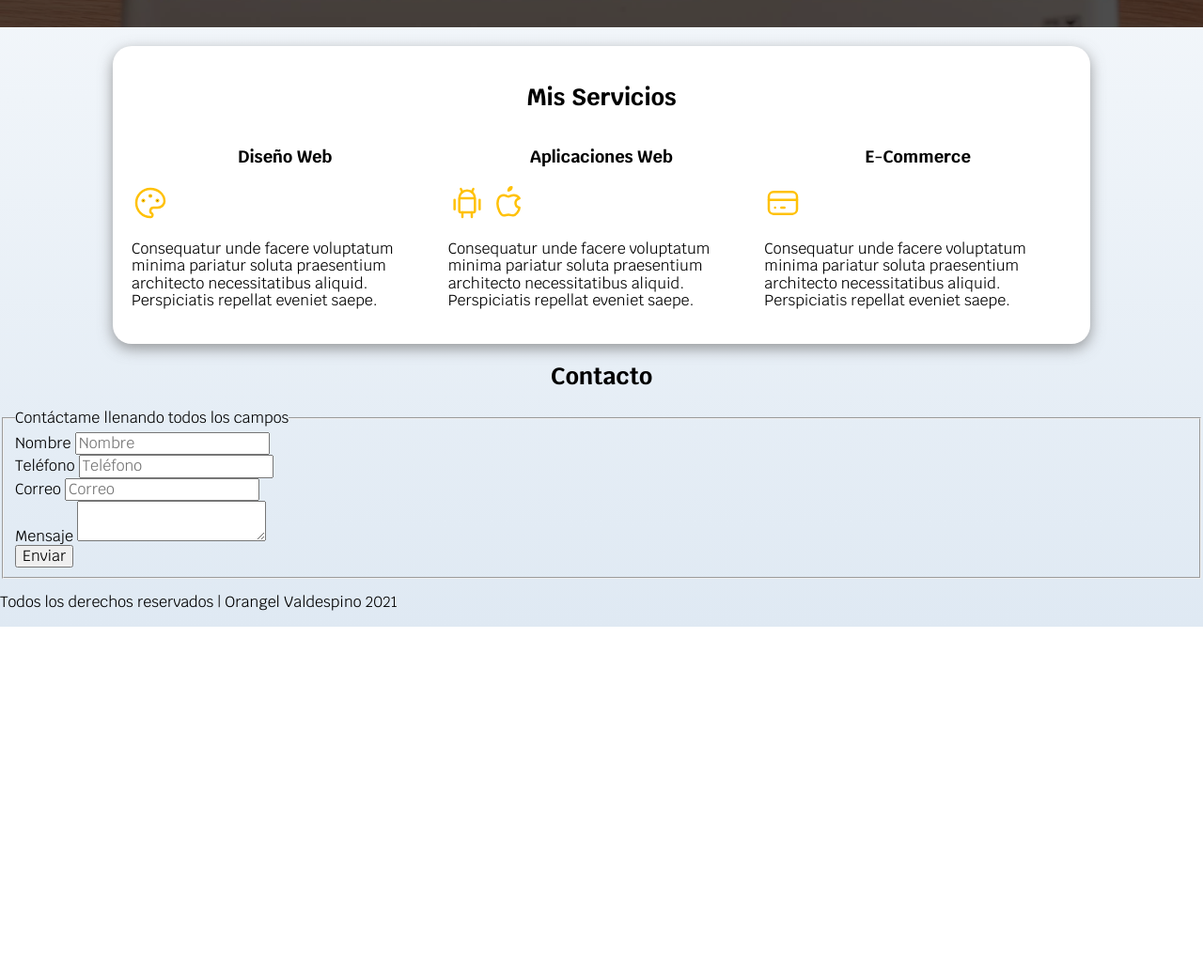
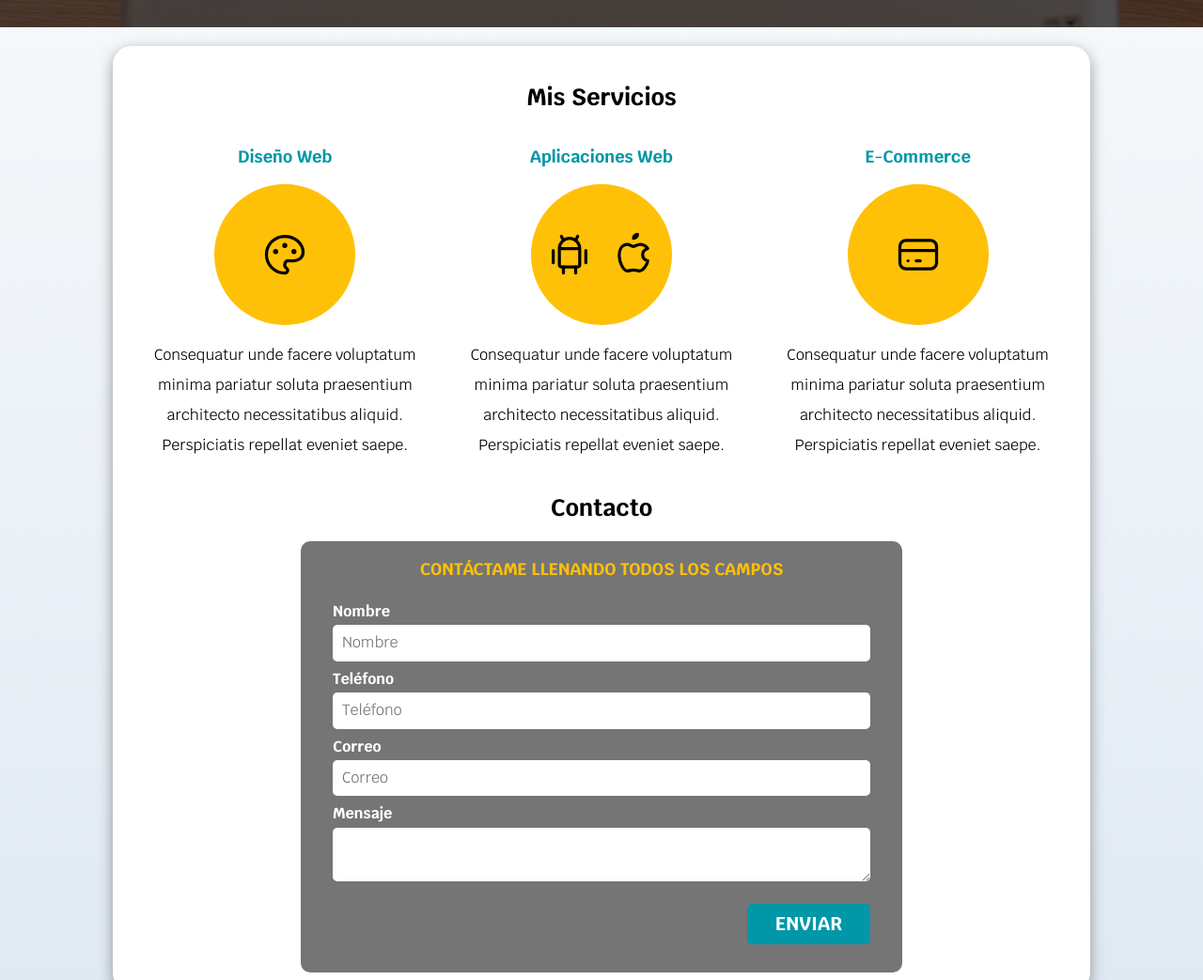
Before and after one commit to orangelvc93/SitiosWeb, a plain HTML site: page index.html in a window 1280 px wide. Shown: the part 460-1503 px from the top of the page at 94% size. Before the commit the page ends 1127 px from the top, so only its background shows below. Drawn offline with Linux system fonts and the light colour scheme.

Commit message:
contacto

```diff
--- a/index.html
+++ b/index.html
@@ -52,10 +52,11 @@
     <main class="contenedor sombra">
         <h2>Mis Servicios</h2>
         <div class="servicios">
-            <section>
+            <section class="servicio">
                 <h3>Diseño Web</h3>
-                <svg xmlns="http://www.w3.org/2000/svg" class="icon icon-tabler icon-tabler-palette" width="40"
-                    height="40" viewBox="0 0 24 24" stroke-width="1.5" stroke="#ffc107" fill="none"
+                <div class="iconos">
+                    <svg xmlns="http://www.w3.org/2000/svg" class="icon icon-tabler icon-tabler-palette" width="52"
+                        height="52" viewBox="0 0 24 24" stroke-width="1.5" stroke="#000000" fill="none"
                         stroke-linecap="round" stroke-linejoin="round">
                         <path stroke="none" d="M0 0h24v24H0z" fill="none" />
                         <path
@@ -64,14 +65,17 @@
                         <circle cx="12" cy="7.5" r=".5" fill="currentColor" />
                         <circle cx="16.5" cy="10.5" r=".5" fill="currentColor" />
                     </svg>
+                </div>
+
                 <p>Consequatur unde facere voluptatum minima pariatur soluta praesentium architecto necessitatibus
                     aliquid.
                     Perspiciatis repellat eveniet saepe.</p>
             </section>
-            <section>
+            <section class="servicio">
                 <h3>Aplicaciones Web</h3>
-                <svg xmlns="http://www.w3.org/2000/svg" class="icon icon-tabler icon-tabler-brand-android" width="40"
-                    height="40" viewBox="0 0 24 24" stroke-width="1.5" stroke="#ffc107" fill="none"
+                <div class="iconos">
+                    <svg xmlns="http://www.w3.org/2000/svg" class="icon icon-tabler icon-tabler-brand-android"
+                        width="52" height="52" viewBox="0 0 24 24" stroke-width="1.5" stroke="#000000" fill="none"
                         stroke-linecap="round" stroke-linejoin="round">
                         <path stroke="none" d="M0 0h24v24H0z" fill="none" />
                         <line x1="4" y1="10" x2="4" y2="16" />
@@ -82,22 +86,25 @@
                         <line x1="9" y1="18" x2="9" y2="21" />
                         <line x1="15" y1="18" x2="15" y2="21" />
                     </svg>
-                <svg xmlns="http://www.w3.org/2000/svg" class="icon icon-tabler icon-tabler-brand-apple" width="40"
-                    height="40" viewBox="0 0 24 24" stroke-width="1.5" stroke="#ffc107" fill="none"
+                    <svg xmlns="http://www.w3.org/2000/svg" class="icon icon-tabler icon-tabler-brand-apple" width="52"
+                        height="52" viewBox="0 0 24 24" stroke-width="1.5" stroke="#000000" fill="none"
                         stroke-linecap="round" stroke-linejoin="round">
                         <path stroke="none" d="M0 0h24v24H0z" fill="none" />
                         <path
                             d="M9 7c-3 0 -4 3 -4 5.5c0 3 2 7.5 4 7.5c1.088 -.046 1.679 -.5 3 -.5c1.312 0 1.5 .5 3 .5s4 -3 4 -5c-.028 -.01 -2.472 -.403 -2.5 -3c-.019 -2.17 2.416 -2.954 2.5 -3c-1.023 -1.492 -2.951 -1.963 -3.5 -2c-1.433 -.111 -2.83 1 -3.5 1c-.68 0 -1.9 -1 -3 -1z" />
                         <path d="M12 4a2 2 0 0 0 2 -2a2 2 0 0 0 -2 2" />
                     </svg>
+                </div>
+
                 <p>Consequatur unde facere voluptatum minima pariatur soluta praesentium architecto necessitatibus
                     aliquid.
                     Perspiciatis repellat eveniet saepe.</p>
             </section>
-            <section>
+            <section class="servicio">
                 <h3>E-Commerce</h3>
-                <svg xmlns="http://www.w3.org/2000/svg" class="icon icon-tabler icon-tabler-credit-card" width="40"
-                    height="40" viewBox="0 0 24 24" stroke-width="1.5" stroke="#ffc107" fill="none"
+                <div class="iconos">
+                    <svg xmlns="http://www.w3.org/2000/svg" class="icon icon-tabler icon-tabler-credit-card" width="52"
+                        height="52" viewBox="0 0 24 24" stroke-width="1.5" stroke="#000000" fill="none"
                         stroke-linecap="round" stroke-linejoin="round">
                         <path stroke="none" d="M0 0h24v24H0z" fill="none" />
                         <rect x="3" y="5" width="18" height="14" rx="3" />
@@ -105,42 +112,49 @@
                         <line x1="7" y1="15" x2="7.01" y2="15" />
                         <line x1="11" y1="15" x2="13" y2="15" />
                     </svg>
+                </div>
+
                 <p>Consequatur unde facere voluptatum minima pariatur soluta praesentium architecto necessitatibus
                     aliquid.
                     Perspiciatis repellat eveniet saepe.</p>
             </section>
         </div> <!-- .servicios -->
-    </main>
+
 
         <section>
             <h2>Contacto</h2>
 
-        <form action="">
+            <form class="formulario">
                 <fieldset>
                     <legend>Contáctame llenando todos los campos</legend>
 
-                <div>
+                    <div class="contenedor-campos">
+                        <div class="campo">
                             <label for="">Nombre</label>
-                    <input type="text" placeholder="Nombre">
+                            <input class="input-text" type="text" placeholder="Nombre">
                         </div>
-                <div>
+                        <div class="campo">
                             <label for="">Teléfono</label>
-                    <input type="tel" placeholder="Teléfono">
+                            <input class="input-text" type="tel" placeholder="Teléfono">
                         </div>
-                <div>
+                        <div class="campo">
                             <label for="">Correo</label>
-                    <input type="email" placeholder="Correo">
+                            <input class="input-text" type="email" placeholder="Correo">
                         </div>
-                <div>
+                        <div class="campo">
                             <label for="">Mensaje</label>
-                    <textarea></textarea>
+                            <textarea class="input-text"></textarea>
                         </div>
-                <div>
-                    <input type="submit" value="Enviar">
+                        <div class="flex alinear-derecha">
+                            <input class="boton w-sm-100 " type="submit" value="Enviar">
                         </div>
+                    </div> <!-- .contenedor-campos -->
+
+
                 </fieldset>
             </form>
         </section>
+    </main>
 
     <footer>
         <p>Todos los derechos reservados | Orangel Valdespino 2021</p>
```
Lines whose indentation alone changed are shown as unchanged.
